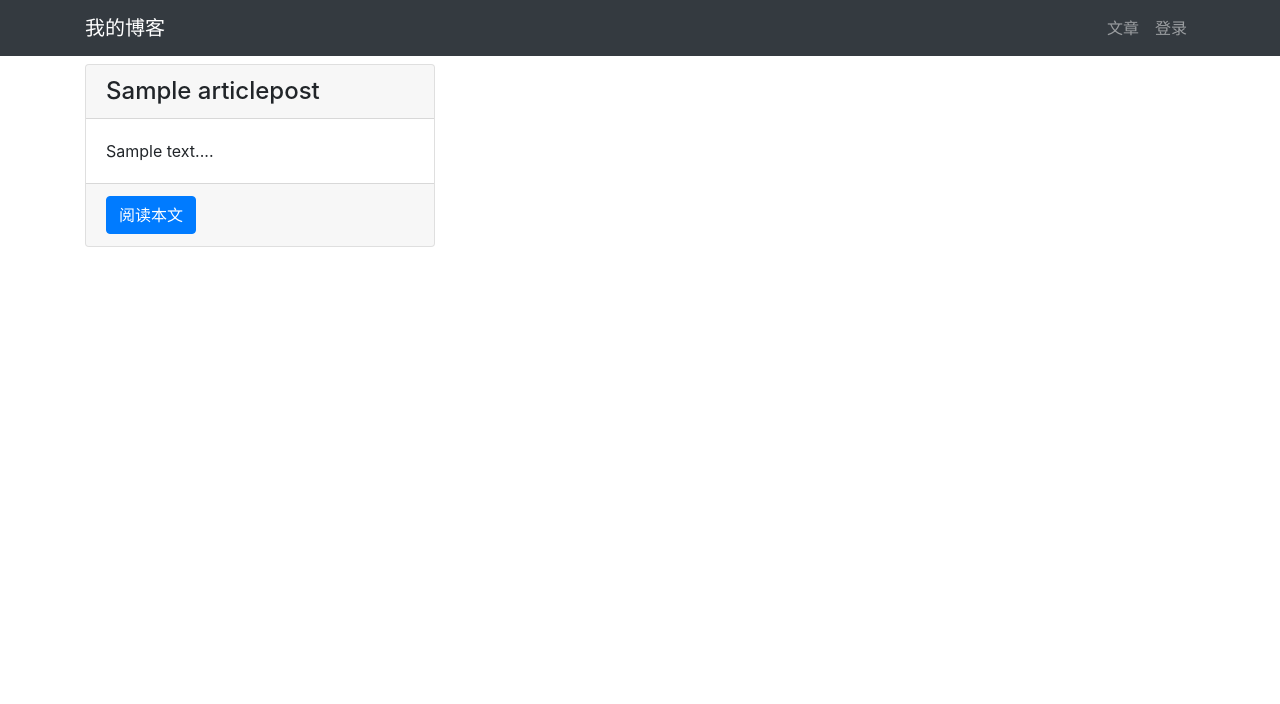
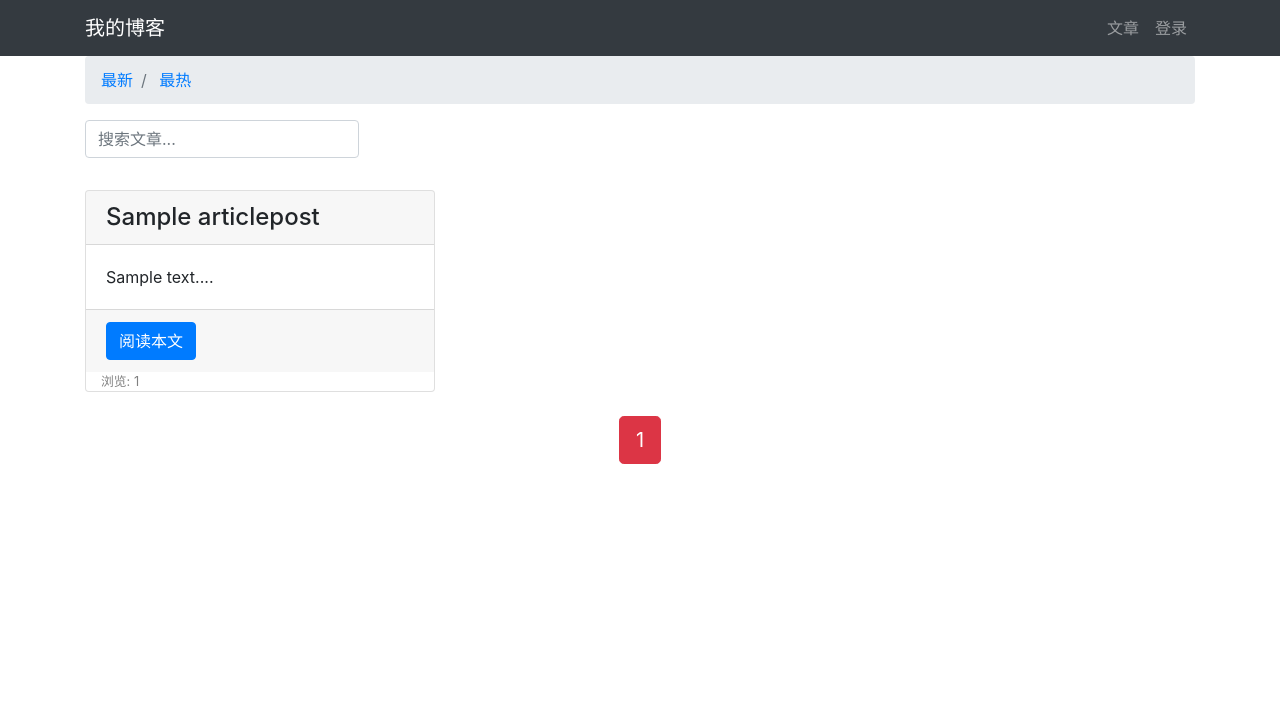
Before and after one commit to apang-ai/blogs, a Django app: page /article/article-list/ in a window 1280 px wide. Shown: the top 704 px of the page. Run offline with Django 3.2, Linux system fonts and the light colour scheme; tables that the repository leaves empty hold one stand-in row (values such as "Sample post"); some libraries are stand-ins or nearby versions.

Commit message:
'文章分页、热门文章排行、最新文章、搜索文章完成'

```diff
--- a/blogs/apps/article/views.py
+++ b/blogs/apps/article/views.py
@@ -1,5 +1,8 @@
 from django.shortcuts import render, redirect
 from django.views import View
+from django.db.models import Q
+from django.core.paginator import Paginator
+
 from .models import ArticlePost
 
 import markdown
@@ -10,10 +13,38 @@ class ArticleListViews(View):
 
     def get(self, request):
 
-        blogsObj = ArticlePost.objects.all()
+        search = request.GET.get('search')
+        order = request.GET.get('order')
+
+        if search:
+            if order == 'click':
+                articleList = ArticlePost.objects.filter(Q(title__icontains=search) | Q(body__icontains=search)).order_by('-click')
+
+            else:
+                articleList = ArticlePost.objects.filter(Q(title__icontains=search) | Q(body__icontains=search))
+
+        else:
+            # 将 search 参数重置为空
+            search = ''
+            # 根据GET请求中查询条件
+            # 返回不同排序的对象数组
+            if order == 'click':
+                articleList = ArticlePost.objects.all().order_by('-click')
+
+            else:
+                articleList = ArticlePost.objects.all()
+
+        # 每页显示 2 篇文章
+        paginator = Paginator(articleList, 2)
+        # 获取URL中的页码
+        page = request.GET.get('page')
+        # 将导航对象相应的页码内容返回给 articles
+        articles = paginator.get_page(page)
 
         content = {
-            'blogList': blogsObj
+            'articles': articles,
+            'order': order,
+            'search': search,
         }
 
         return render(request, 'article/list.html', content)
@@ -25,19 +56,25 @@ class ArticleDetailViews(View):
 
         try:
             articleObj = ArticlePost.objects.get(id=id)
+            articleObj.click += 1
+            articleObj.save(update_fields=['click'])
 
-            articleObj.body = markdown.markdown(articleObj.body, extensions=[
-                                                                    # 包含 缩写、表格等常用扩展
-                                                                    'markdown.extensions.extra',
-                                                                    # 语法高亮扩展
-                                                                    'markdown.extensions.codehilite',
-                                                         ])
+            # 修改 Markdown 语法渲染
+            md = markdown.Markdown(
+                extensions=[
+                    'markdown.extensions.extra',
+                    'markdown.extensions.codehilite',
+                    'markdown.extensions.toc',
+                ]
+            )
+            articleObj.body = md.convert(articleObj.body)
         except Exception:
 
             return redirect('article:article-list')
 
 
         content = {
-            'article': articleObj
+            'article': articleObj,
+            'toc': md.toc,
         }
         return render(request, 'article/detail.html', content)
--- a/blogs/templates/article/list.html
+++ b/blogs/templates/article/list.html
@@ -12,9 +12,49 @@
 
 <!-- 定义放置文章标题的div容器 -->
 <div class="container">
+    <nav aria-label="breadcrumb">
+        <ol class="breadcrumb">
+            <li class="breadcrumb-item">
+                <a href="{% url 'article:article-list' %}?search={{ search }}">
+                    最新
+                </a>
+            </li>
+            <li class="breadcrumb-item">
+                <a href="{% url 'article:article-list' %}?order=click&search={{ search }}">
+                    最热
+                </a>
+            </li>
+        </ol>
+    </nav>
+    <!-- 新增，搜索栏 -->
+    <div class="row">
+        <div class="col-auto mr-auto">
+            <form class="form-inline" >
+                <label class="sr-only">content</label>
+                <input type="text"
+                    class="form-control mb-2 mr-sm-2"
+                    name="search"
+                    placeholder="搜索文章..."
+                    required
+                >
+            </form>
+        </div>
+    </div>
+
+    <!-- 新增，搜索提示语 -->
+    {% if search %}
+        {% if articles %}
+            <h4><span style="color: red">"{{ search }}"</span>的搜索结果如下：</h4>
+            <hr>
+        {% else %}
+            <h4>暂无<span style="color: red">"{{ search }}"</span>有关的文章。</h4>
+            <hr>
+        {% endif %}
+    {% endif %}
+
     <div class="row mt-2">
 
-        {% for article in blogList %}
+        {% for article in articles %}
         <!-- 文章内容 -->
         <div class="col-4 mb-4">
         <!-- 卡片容器 -->
@@ -29,10 +69,49 @@
                 <div class="card-footer">
                     <a href="{% url 'article:article-detail' article.id %}" class="btn btn-primary">阅读本文</a>
                 </div>
+                <!-- 显示浏览量 -->
+                <span>
+                    <small class="col align-self-end" style="color: gray;">
+                        浏览: {{ article.click }}
+                    </small>
+                </span>
             </div>
         </div>
         {% endfor %}
 
     </div>
+    <!-- 页码导航 -->
+    <div class="pagination row">
+        <div class="m-auto">
+            <span class="step-links">
+                <!-- 如果不是第一页，则显示上翻按钮 -->
+                {% if articles.has_previous %}
+                    <a href="?page=1&order={{ order }}&search={{ search }}" class="btn btn-success">
+                        &laquo; 1
+                    </a>
+                    <span>...</span>
+                    <a href="?page={{ articles.previous_page_number }}&order={{ order }}&search={{ search }}" class="btn btn-secondary">
+                        {{ articles.previous_page_number }}
+                    </a>
+                {% endif %}
+
+                <!-- 当前页面 -->
+                <span class="current btn btn-danger btn-lg">
+                    {{ articles.number }}
+                </span>
+
+                <!-- 如果不是最末页，则显示下翻按钮 -->
+                {% if articles.has_next %}
+                    <a href="?page={{ articles.next_page_number }}&order={{ order }}&search={{ search }}" class="btn btn-secondary">
+                        {{ articles.next_page_number }}
+                    </a>
+                    <span>...</span>
+                    <a href="?page={{ articles.paginator.num_pages }}&order={{ order }}&search={{ search }}" class="btn btn-success">
+                        {{ articles.paginator.num_pages }} &raquo;
+                    </a>
+                {% endif %}
+            </span>
+        </div>
+    </div>
 </div>
 {% endblock content %}
```
Also changed, not shown: blogs/templates/article/detail.html (+30 -3 lines).
